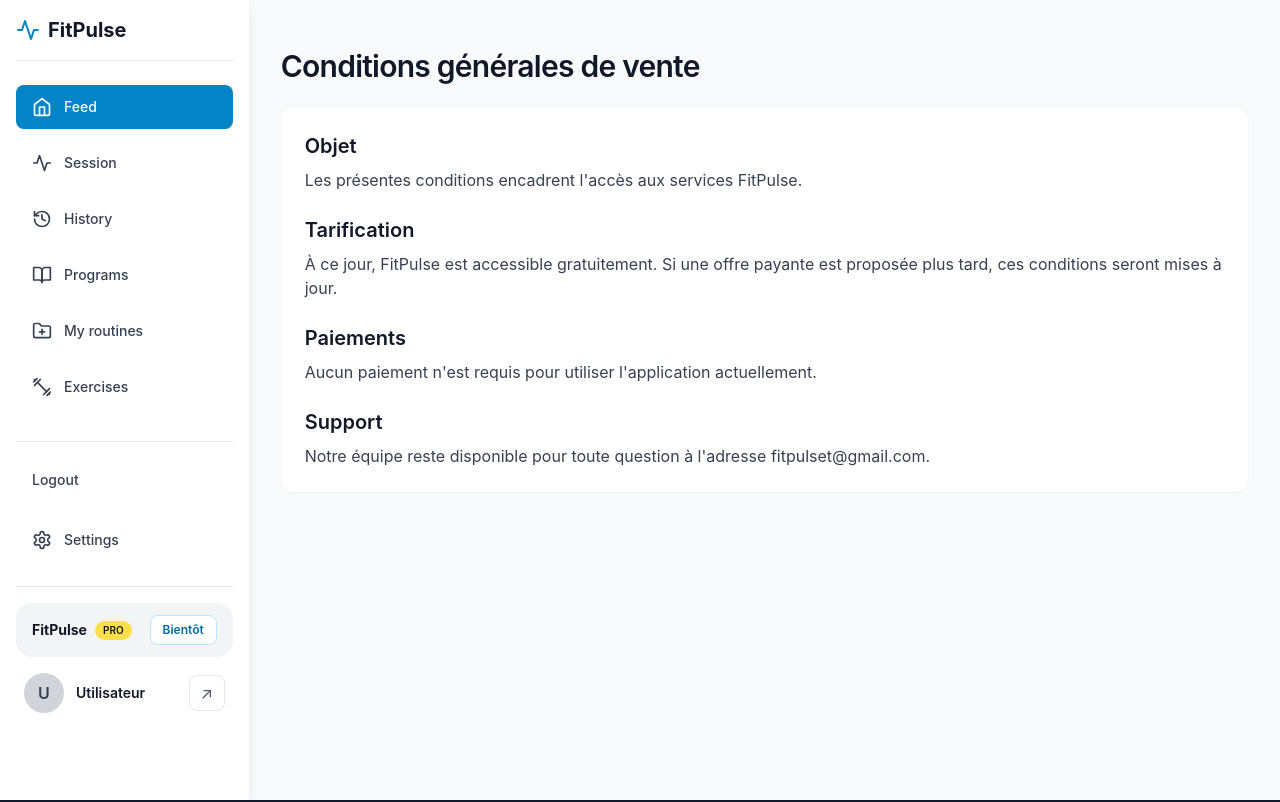
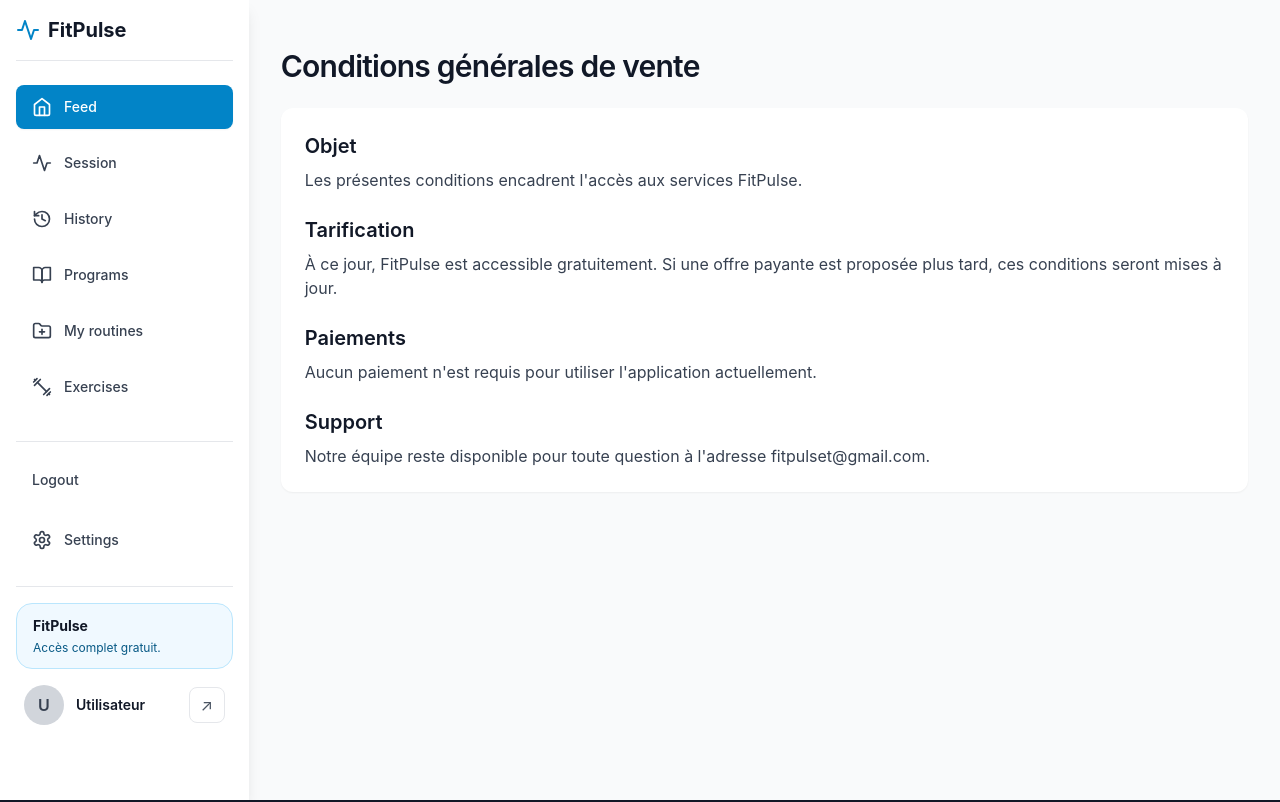
Before and after one commit to TilioLa/FitPulse, a Next.js app: page /cgv in a window 1280 px wide. Shown: the top 802 px of the page. Built offline with nearby package versions, Linux system fonts and the light colour scheme; no server answers.

Commit message:
feat: improve free-mode dashboard copy and fix mobile exercises navigation

```diff
--- a/components/dashboard/MobileBottomNav.tsx
+++ b/components/dashboard/MobileBottomNav.tsx
@@ -2,6 +2,7 @@
 
 import { Activity, BookOpen, Dumbbell, Home, Settings as SettingsIcon } from 'lucide-react'
 import type { LucideIcon } from 'lucide-react'
+import { useRouter } from 'next/navigation'
 
 type DashboardSection = 'feed' | 'session' | 'history' | 'programs' | 'routines' | 'settings' | 'exercises'
 
@@ -26,6 +27,8 @@ export default function MobileBottomNav({
   activeSection: DashboardSection
   setActiveSection: (section: DashboardSection) => void
 }) {
+  const router = useRouter()
+
   return (
     <nav className="fixed bottom-0 inset-x-0 z-40 bg-white border-t border-gray-200 shadow-[0_-6px_24px_rgba(0,0,0,0.06)] lg:hidden">
       <div className="grid grid-cols-5 gap-1 px-2 py-2">
@@ -35,7 +38,13 @@ export default function MobileBottomNav({
           return (
             <button
               key={item.id}
-              onClick={() => setActiveSection(item.id)}
+              onClick={() => {
+                if (item.id === 'exercises') {
+                  router.push('/exercices')
+                  return
+                }
+                setActiveSection(item.id)
+              }}
               className={`flex flex-col items-center justify-center rounded-lg py-2 text-[11px] font-medium ${
                 isActive ? 'text-primary-700 bg-primary-50' : 'text-gray-500'
               }`}
--- a/components/dashboard/Sidebar.tsx
+++ b/components/dashboard/Sidebar.tsx
@@ -108,16 +108,11 @@ export default function Sidebar({ activeSection, setActiveSection }: SidebarProp
       </div>
 
       <div className="hidden lg:block mt-6 pt-4 border-t">
-        <div className="rounded-2xl bg-gray-100 px-4 py-3 flex items-center justify-between">
-          <div className="flex items-center gap-2">
-            <span className="text-sm font-bold text-gray-900">FitPulse</span>
-            <span className="text-[10px] font-semibold px-2 py-0.5 rounded-full bg-yellow-300 text-gray-900">
-              PRO
-            </span>
+        <div className="rounded-2xl bg-primary-50 border border-primary-200 px-4 py-3">
+          <div className="text-sm font-bold text-gray-900">FitPulse</div>
+          <div className="text-xs text-primary-800 mt-1">
+            Accès complet gratuit.
           </div>
-          <span className="text-xs font-semibold text-primary-700 bg-white px-3 py-1.5 rounded-lg border border-primary-200">
-            Bientôt
-          </span>
         </div>
 
         <div className="mt-4 flex items-center justify-between px-2">
```
